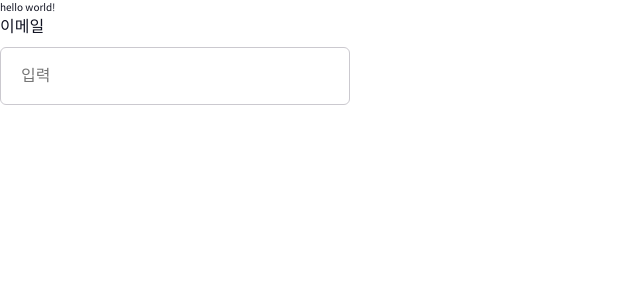
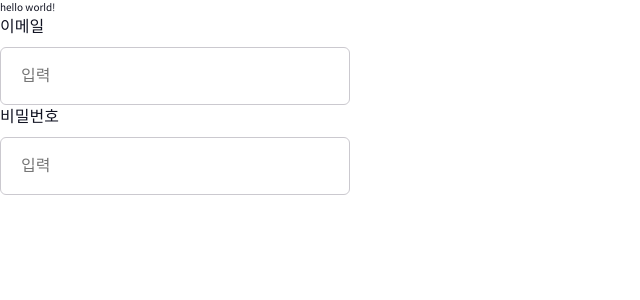
Before and after one commit to codeit-team9/give-more, a Next.js app: page / in a window 1280 px wide. Shown: the top 300 px of the page, without its empty margins (0-640 px from the left). Built offline with nearby package versions, Linux system fonts and the light colour scheme.

Commit message:
feat: PwInput Component 제작

```diff
--- a/src/components/@common/Input/Input.tsx
+++ b/src/components/@common/Input/Input.tsx
@@ -1,16 +1,17 @@
 import styles from './Input.module.css';
 
 interface Props {
-  placeholder: string;
+  placeholder?: string;
   name: string;
+  type?: string;
   onChangeInput?: (e: React.ChangeEvent<HTMLInputElement>) => void;
 }
 
-function Input({ placeholder = '입력', name, onChangeInput }: Props) {
+function Input({ placeholder = '입력', name, type, onChangeInput }: Props) {
   return (
     <div className={styles.wrapper}>
       <p>{name}</p>
-      <input className={styles.input} placeholder={placeholder} onChange={onChangeInput} />
+      <input className={styles.input} placeholder={placeholder} type={type} onChange={onChangeInput} />
     </div>
   );
 }
--- /dev/null
+++ b/src/components/@common/Input/PwInput.tsx
@@ -0,0 +1,39 @@
+import React, { useState } from 'react';
+import styles from './Input.module.css';
+import Input from './Input';
+
+function PwInput() {
+  const [pwValue, setPwValue] = useState('');
+  const [pwErrorMsg, setPwErrorMsg] = useState('');
+  //   const [pwCheckErrorMsg, setPwCheckErrorMsg] = useState('');
+
+  const onChangePwInput = (e: React.ChangeEvent<HTMLInputElement>) => {
+    setPwValue(e.target.value);
+    const PwRegex = /^[0-9a-zA-z]{8,100}$/;
+    if (!PwRegex.test(pwValue)) {
+      setPwErrorMsg('8자 이상 입력해 주세요.');
+    } else {
+      setPwErrorMsg('');
+    }
+  };
+
+  //   const onChangePwCheckInput = (e: React.ChangeEvent<HTMLInputElement>) => {
+  //     const InputValue = e.target.value;
+  //     if (InputValue !== pwValue) {
+  //       setPwCheckErrorMsg('비밀번호가 일치하지 않습니다.');
+  //     } else {
+  //       setPwCheckErrorMsg('');
+  //     }
+  //   };
+
+  return (
+    <>
+      <Input name="비밀번호" type="password" onChangeInput={onChangePwInput} />
+      <p className={styles.errorMsg}>{pwErrorMsg}</p>
+      {/* <Input name="비밀번호 확인" type="password" onChangeInput={onChangePwCheckInput} />
+      <p className={styles.errorMsg}>{pwCheckErrorMsg}</p> */}
+    </>
+  );
+}
+
+export default PwInput;
--- a/src/pages/index.tsx
+++ b/src/pages/index.tsx
@@ -1,10 +1,12 @@
 import EmailInput from '@/components/@common/Input/EmailInput';
+import PwInput from '@/components/@common/Input/PwInput';
 
 function Home() {
   return (
     <>
       hello world!
       <EmailInput />
+      <PwInput />
     </>
   );
 }
```
